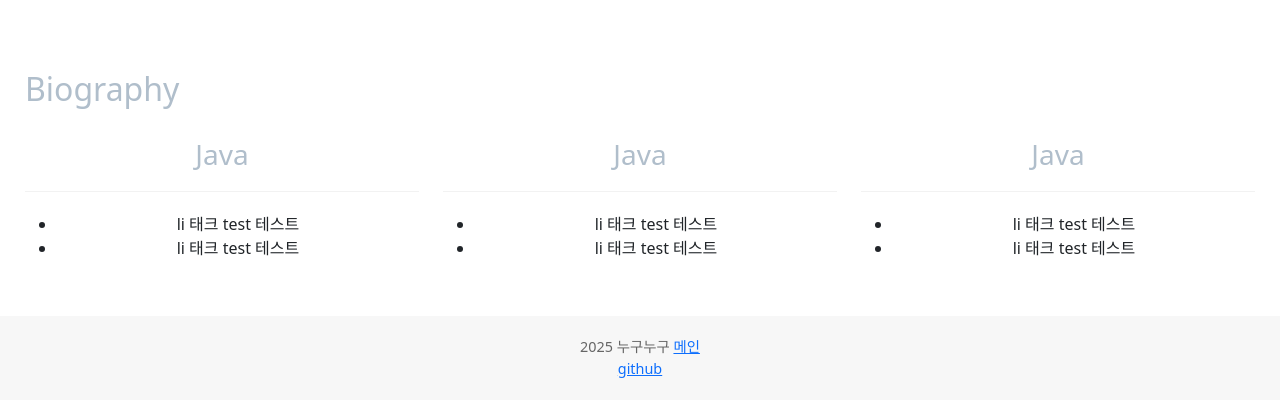
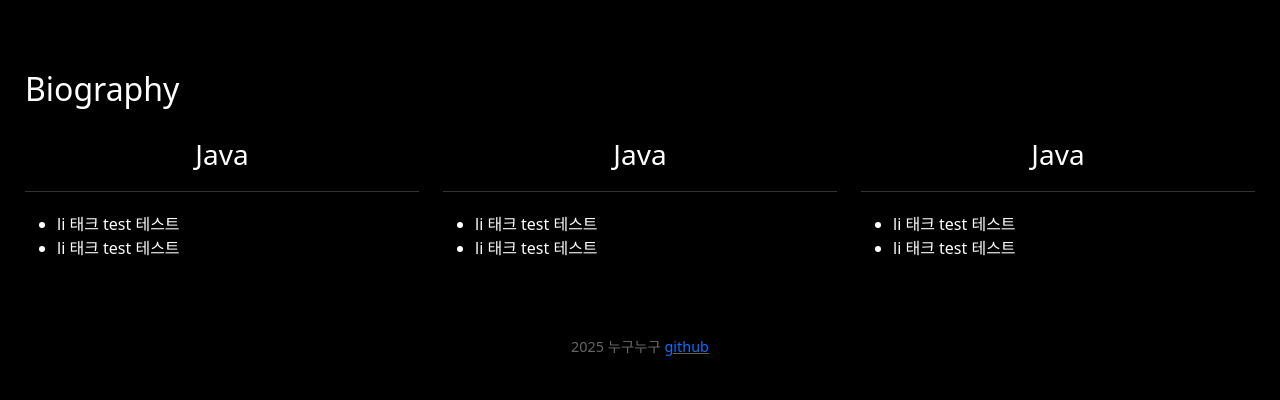
Before and after one commit to dandylsj/PRISM, a plain HTML site: page src/personal.html in a window 1280 px wide. Shown: the part 528-928 px from the top of the page. After the commit the page ends 906 px from the top, so only its background shows below. Drawn offline with nearby package versions, Linux system fonts and the light colour scheme.

Commit message:
personal 페이지 스켈레톤 수정 1. biography-list의 리스트 왼쪽 정렬 ( 필요하신분은 사용?), 색 추가 2. body 배경 검은색으로 추가 3. 글자색 바꾸고 싶은 것으로 바꾸기 /**/ 주석으로 설명 달아둠

```diff
--- a/src/personal.html
+++ b/src/personal.html
@@ -12,6 +12,18 @@
             grid-template-columns: 1fr 1fr;
             gap: 20px;
             padding: 60px 20px;
+        }
+
+        body {
+            background-color: black;
+
+        }
+
+        #biography-list ul,
+        #biography-list ol,
+        #biography-list p {
+            text-align: left;   /*왼쪽 정렬 했는데 필요하신분*/
+            color: white;   /* 글자색 수정 요망 */
         }
 
         #biography img {
@@ -29,13 +41,13 @@
             text-align: left;
             margin-top: 20px;
             margin-bottom: 10px;
-            color: #b0becb;
+            color: white; /* 글자색 수정 요망 */
         }
 
         .biography-list h3 {
             margin-top: 20px;
             margin-bottom: 10px;
-            color: #b0becb;
+            color: white;     /* 글자색 수정 요망 */
         }
 
         hr {
@@ -47,10 +59,9 @@
         footer {
             text-align: center;
             padding: 20px;
-            background: #f7f7f7;
             margin-top: 40px;
             font-size: 0.9rem;
-            color: #666;
+            color: #666;    /* 글자색 수정 요망 */
         }
     </style>
 
@@ -98,8 +109,8 @@
     </div>
 </section>
 <footer>
-    <div>2025 누구누구 <a href="./index.html">메인</a></div>
-    <a href="https://github.com/junbeom95-lee">github</a>
+    <div>2025 누구누구 <a href="https://github.com/junbeom95-lee">github</div>
+    </a>
 </footer>
 </body>
 </html>
```
